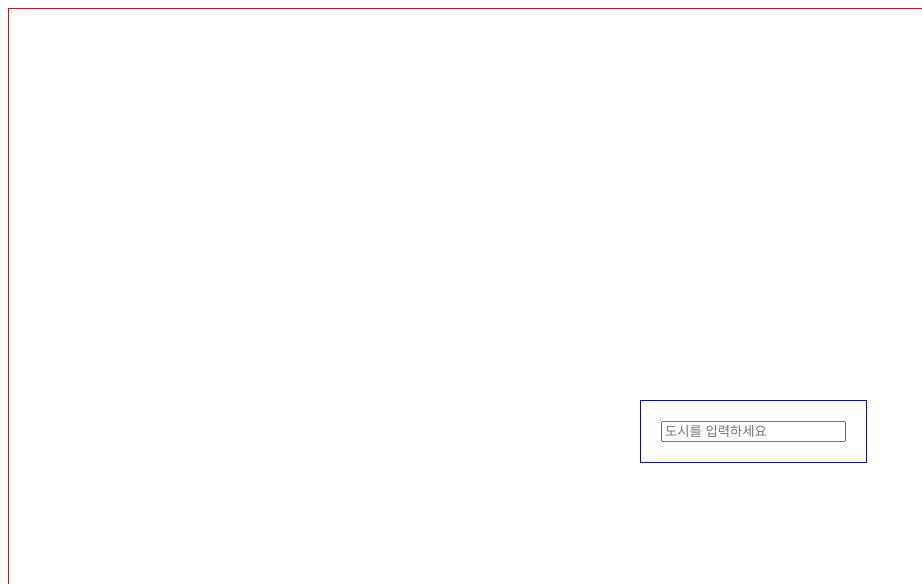
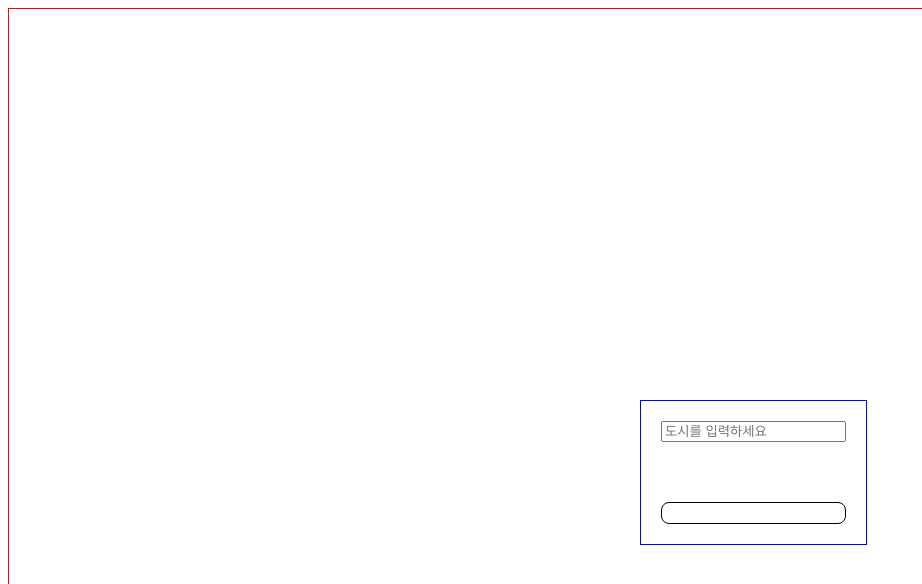
Before and after one commit to rlawlsdn263/react-weather-app, a React (Create React App) app: page / in a window 1280 px wide. Shown: the top 584 px of the page, without its empty margins (0-922 px from the left). Built offline with nearby package versions, Linux system fonts and the light colour scheme.

Commit message:
[Add] ResultWrap 컴포넌트 추가
- 가져온 데이터를 보여줄 결과창 생성
- 자식요소로 3개의 <div>를 받으며 각각 도시 이름, 온도, 날씨를 표시해줌

```diff
--- a/src/App.js
+++ b/src/App.js
@@ -31,6 +31,11 @@ function App() {
           type="text"
           onKeyDown={searchWeather}
         />
+        <ResultWrap>
+          <div className="city"></div>
+          <div className="temperature"></div>
+          <div className="weather"></div>
+        </ResultWrap>
       </div>
     </AppWarp>
   );
@@ -53,3 +58,10 @@ const AppWarp = styled.div`
     padding: 20px;
   }
 `;
+
+const ResultWrap = styled.div`
+  margin-top: 60px;
+  padding: 10px;
+  border: 1px black solid;
+  border-radius: 8px;
+`;
```
